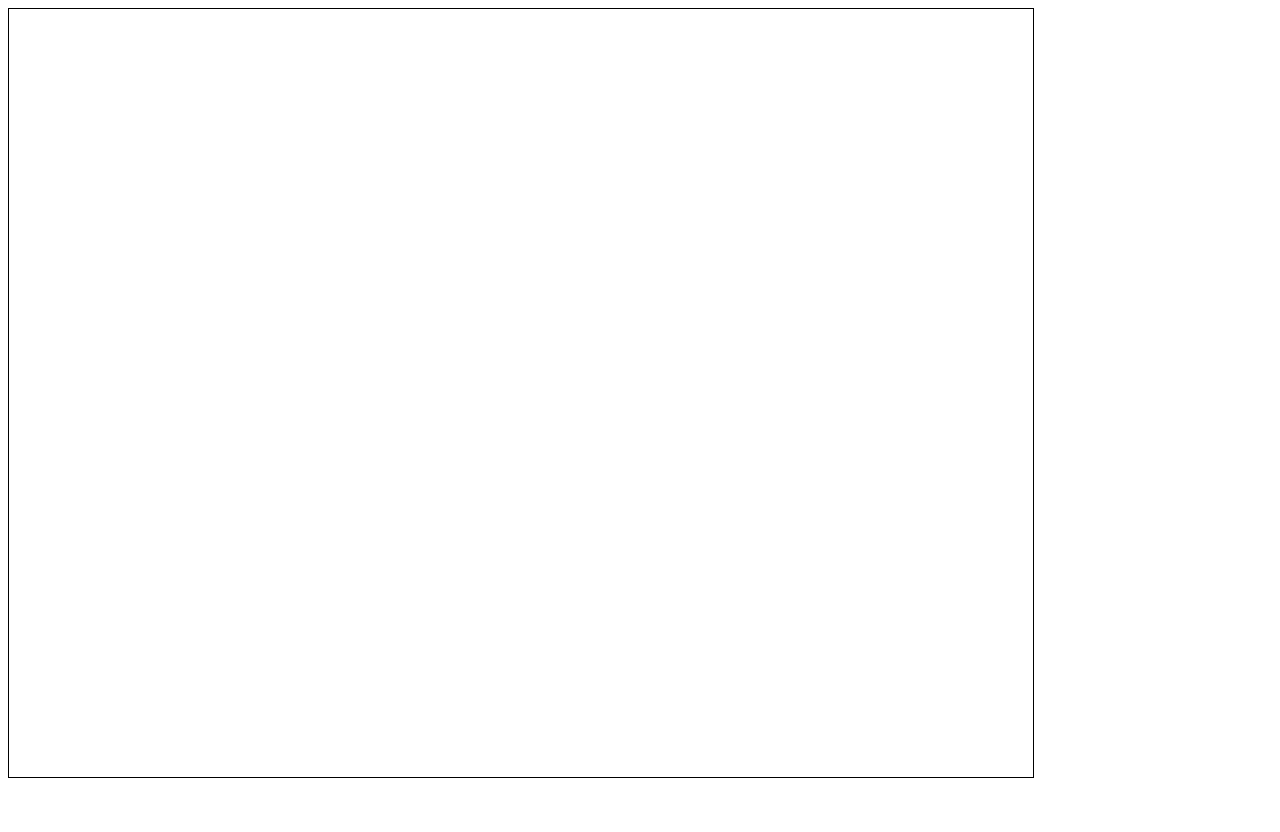
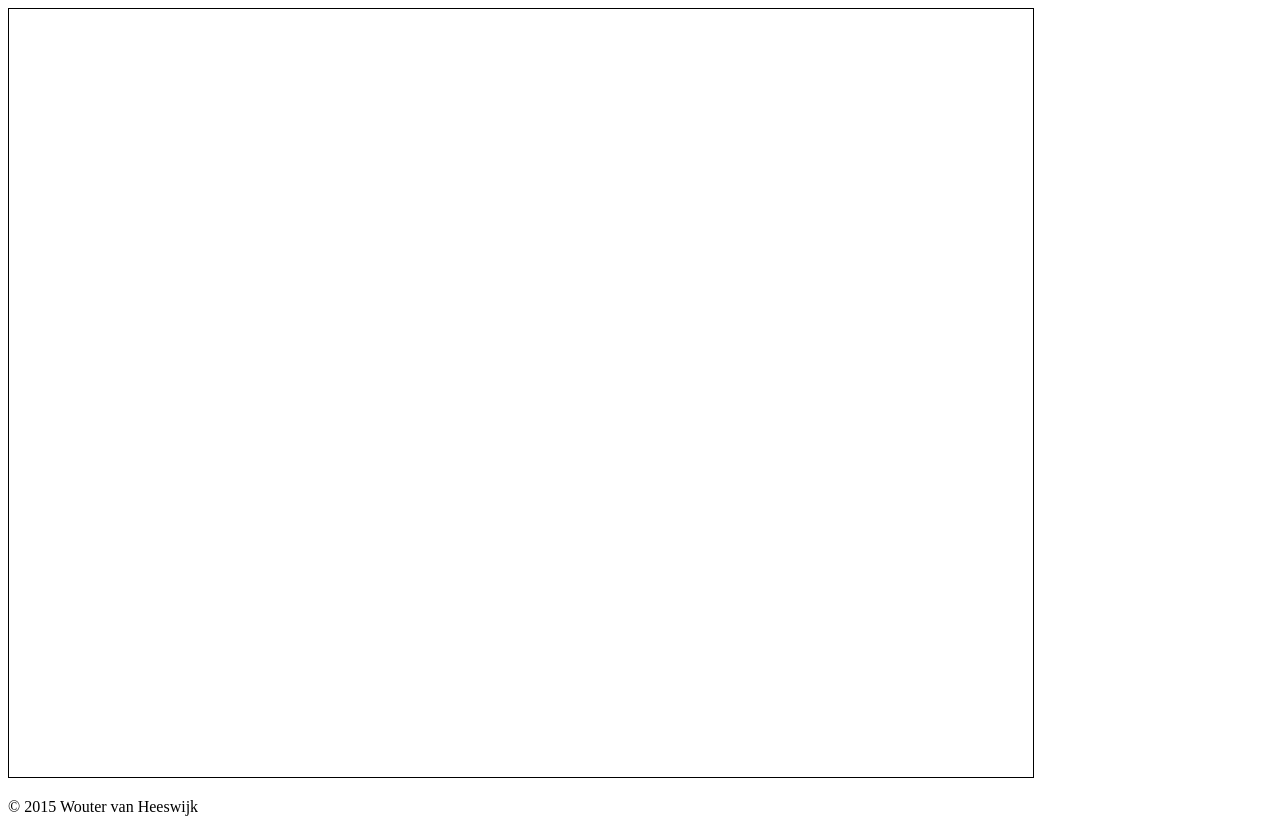
Before and after one commit to woutervh-/csgjson, a plain HTML site: page index.html in a window 1280 px wide. Before the commit the page ends 800 px from the top, so only its background shows below. Drawn offline with Linux system fonts and the light colour scheme.

Commit message:
Added copyright notices

```diff
--- a/index.html
+++ b/index.html
@@ -13,5 +13,12 @@
     Your browser doesn't appear to support the HTML5 <code>&lt;canvas&gt;</code> element.
 </canvas>
 
+<div id="footer" xmlns:dc="http://purl.org/dc/elements/1.1/">
+    <p id="copyright" property="dc:rights">&copy;
+        <span property="dc:dateCopyrighted">2015</span>
+        <span property="dc:publisher">Wouter van Heeswijk</span>
+    </p>
+</div>
+
 </body>
 </html>
--- a/js/app.js
+++ b/js/app.js
@@ -1,3 +1,7 @@
+/**
+ * Copyright 2015 Wouter van Heeswijk
+ */
+
 define(["gl", "assets/triangle"], function (gl, triangle) {
     var mvMatrix = mat4.create();
     var pMatrix = mat4.create();
--- a/js/assets/triangle.js
+++ b/js/assets/triangle.js
@@ -1,3 +1,7 @@
+/**
+ * Copyright 2015 Wouter van Heeswijk
+ */
+
 define(
     ["geometries/loader", "json!assets/triangle.json"],
     function (loader, asset) {
--- a/js/assets/triangle.json
+++ b/js/assets/triangle.json
@@ -1,6 +1,6 @@
 {
   "type": "jr::geometry::triangles",
-  "shader": "jr::shader::color",
+  "shader": "jr::shader::simple",
   "count": 1,
   "vertexSize": 3,
   "colorSize": 4,
--- a/js/canvas.js
+++ b/js/canvas.js
@@ -1,3 +1,7 @@
+/**
+ * Copyright 2015 Wouter van Heeswijk
+ */
+
 define(["domReady!"], function () {
     return document.getElementById("webgl-canvas");
 });
--- a/js/geometries/loader.js
+++ b/js/geometries/loader.js
@@ -1,3 +1,7 @@
+/**
+ * Copyright 2015 Wouter van Heeswijk
+ */
+
 define(["geometries/triangles"], function (triangles) {
         return {
             load: function (asset) {
--- a/js/geometries/triangles.js
+++ b/js/geometries/triangles.js
@@ -1,3 +1,7 @@
+/**
+ * Copyright 2015 Wouter van Heeswijk
+ */
+
 define(
     ["gl", "shaders/manager"],
     function (gl, shaderManager) {
--- a/js/gl.js
+++ b/js/gl.js
@@ -1,3 +1,7 @@
+/**
+ * Copyright 2015 Wouter van Heeswijk
+ */
+
 define(["canvas"], function (canvas) {
     var gl;
 
--- a/js/main.js
+++ b/js/main.js
@@ -1,3 +1,7 @@
+/**
+ * Copyright 2015 Wouter van Heeswijk
+ */
+
 require.config({
     paths: {
         text: "//cdnjs.cloudflare.com/ajax/libs/require-text/2.0.12/text",
--- a/js/shaders/color.fragment.glsl
+++ b/js/shaders/color.fragment.glsl
@@ -1,3 +1,7 @@
+/**
+ * Copyright 2015 Wouter van Heeswijk
+ */
+
 precision mediump float;
 
 varying vec4 vColor;
--- a/js/shaders/color.js
+++ b/js/shaders/color.js
@@ -1,3 +1,7 @@
+/**
+ * Copyright 2015 Wouter van Heeswijk
+ */
+
 define(
     ["gl", "shaders/loader", "text!shaders/color.vertex.glsl", "text!shaders/color.fragment.glsl"],
     function (gl, loader, vertexShaderCode, fragmentShaderCode) {
--- a/js/shaders/color.vertex.glsl
+++ b/js/shaders/color.vertex.glsl
@@ -1,3 +1,7 @@
+/**
+ * Copyright 2015 Wouter van Heeswijk
+ */
+
 attribute vec3 position;
 attribute vec4 color;
 
--- a/js/shaders/loader.js
+++ b/js/shaders/loader.js
@@ -1,3 +1,7 @@
+/**
+ * Copyright 2015 Wouter van Heeswijk
+ */
+
 define(["gl"], function (gl) {
         return {
             createProgram: function (vertexShaderCode, fragmentShaderCode) {
--- a/js/shaders/manager.js
+++ b/js/shaders/manager.js
@@ -1,3 +1,7 @@
+/**
+ * Copyright 2015 Wouter van Heeswijk
+ */
+
 define(
     ["shaders/simple", "shaders/color"],
     function (simple, color) {
--- a/js/shaders/simple.fragment.glsl
+++ b/js/shaders/simple.fragment.glsl
@@ -1,3 +1,7 @@
+/**
+ * Copyright 2015 Wouter van Heeswijk
+ */
+
 precision mediump float;
 
 void main() {
--- a/js/shaders/simple.js
+++ b/js/shaders/simple.js
@@ -1,3 +1,7 @@
+/**
+ * Copyright 2015 Wouter van Heeswijk
+ */
+
 define(
     ["gl", "shaders/loader", "text!shaders/simple.vertex.glsl", "text!shaders/simple.fragment.glsl"],
     function (gl, loader, vertexShaderCode, fragmentShaderCode) {
--- a/js/shaders/simple.vertex.glsl
+++ b/js/shaders/simple.vertex.glsl
@@ -1,3 +1,7 @@
+/**
+ * Copyright 2015 Wouter van Heeswijk
+ */
+
 attribute vec3 position;
 
 uniform mat4 projection;
```
